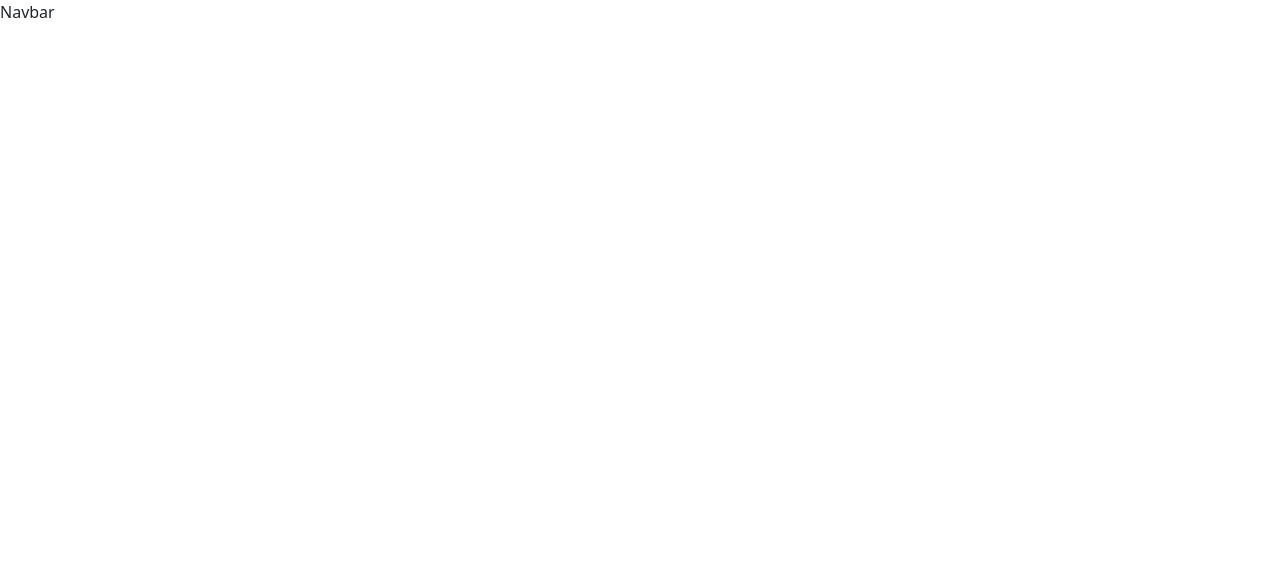
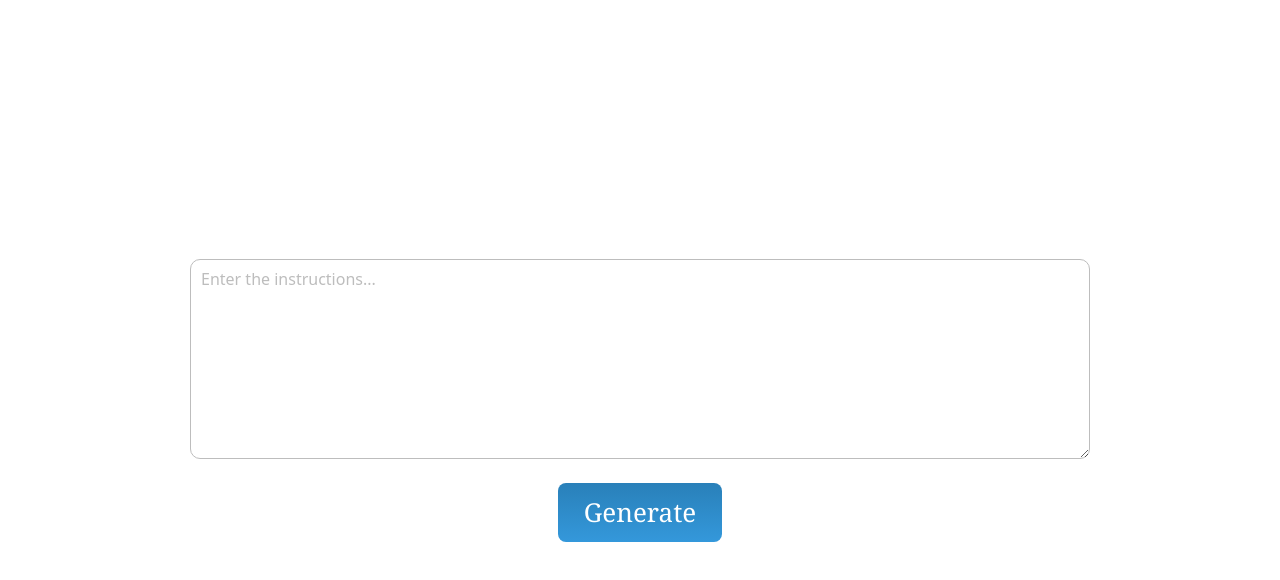
Before and after one commit to mittalanmol/DocGenerator, a React (Vite) app: page / in a window 1280 px wide. Shown: the top 580 px of the page. Built offline with nearby package versions, Linux system fonts and the light colour scheme.

Commit message:
add prompt section

```diff
--- a/src/App.jsx
+++ b/src/App.jsx
@@ -1,9 +1,11 @@
-import Navbar from "./components/Navbar";
+// import Navbar from "./components/Navbar";
+import PromptSection from "./components/PromptSection";
 
 function App() {
   return (
     <>
-      <Navbar />
+      {/* <Navbar /> */}
+      <PromptSection/>
     </>
   );
 }
--- a/src/components/Navbar.jsx
+++ b/src/components/Navbar.jsx
@@ -1,4 +1,4 @@
-import React from "react";
+// import React from "react";
 
 function Navbar() {
   return <div>Navbar</div>;
--- /dev/null
+++ b/src/components/PromptSection.css
@@ -0,0 +1,33 @@
+.prompt {
+  height: 200px;
+  width: 900px;
+  border-color: #bdbdbd;
+  padding: 10px;
+  margin: 0;
+  box-sizing: border-box;
+  text-align: left;
+  line-height: 1.2;
+  border-radius: 10px;
+}
+
+.prompt::placeholder {
+  color: #bdbdbd;
+}
+.prompt:focus {
+  outline: none;
+  border-color: #2383e2;
+}
+.generate-btn {
+    background: linear-gradient(to bottom, #2980b9, #3498db);
+    border-radius: 8px;
+    font-family: Georgia, serif;
+    color: #ffffff;
+    font-size: 26px;
+    padding: 10px 26px;
+    text-decoration: none;
+    border: none;
+  }
+
+  .generate-btn:hover {
+    background: #3498db;
+  }
--- a/src/components/PromptSection.jsx
+++ b/src/components/PromptSection.jsx
@@ -1,7 +1,12 @@
-import React from "react";
+import "./PromptSection.css";
 
-function PromptSection() {
-  return <div>PromptSection</div>;
-}
+const PromptSection = () => {
+  return (
+    <div className="d-flex justify-content-center align-items-center vh-100 flex-column">
+      <textarea className=" prompt" placeholder="Enter the instructions..." />
+      <button className="generate-btn mt-4">Generate</button>
+    </div>
+  );
+};
 
 export default PromptSection;
```
